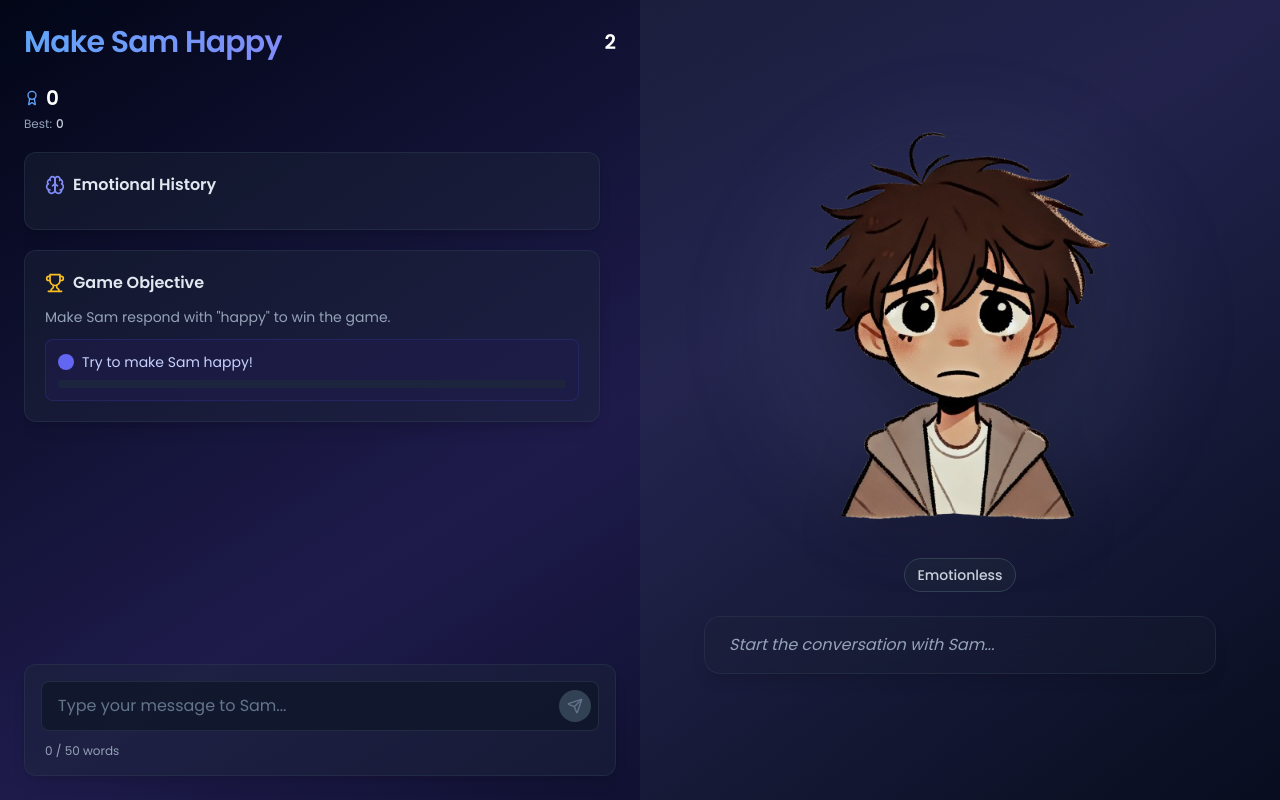
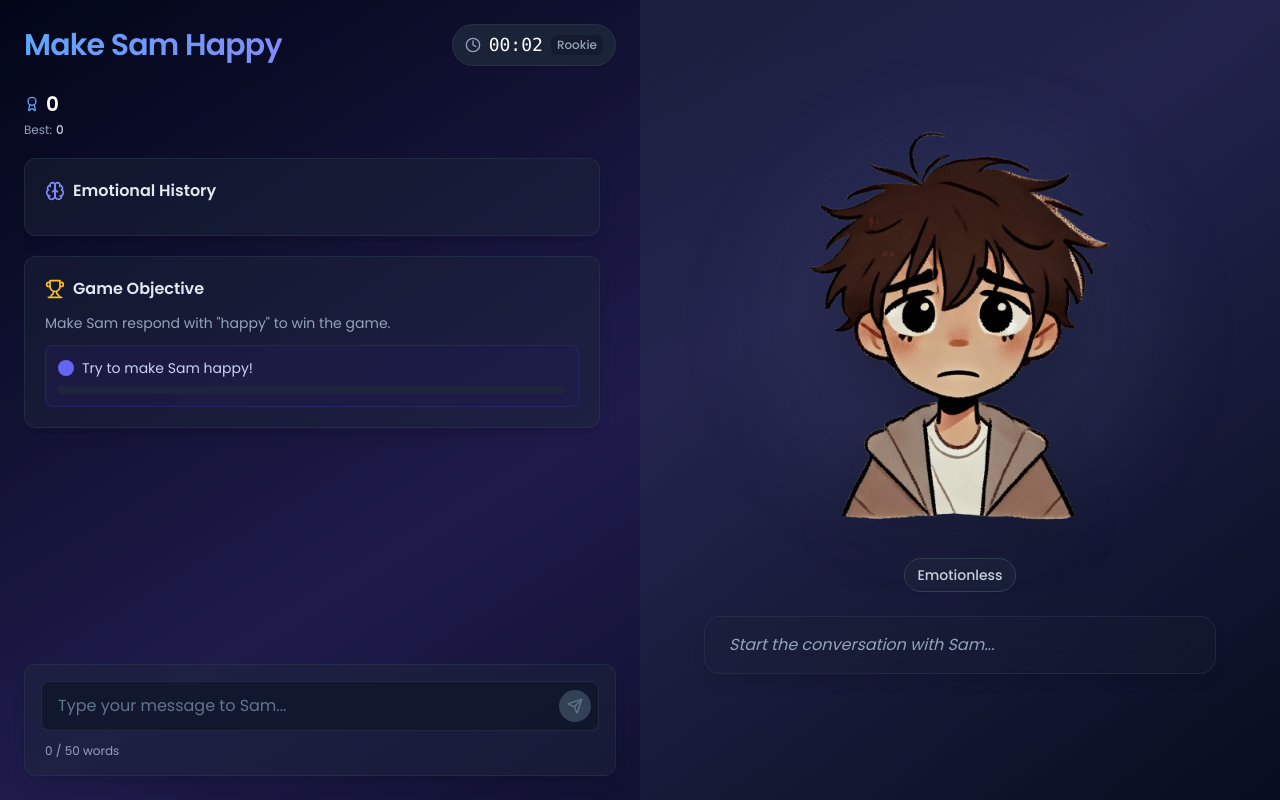
Before and after one commit to Grenish/make-sam-happy, a Next.js app: page / in a window 1280 px wide. Both pictures are taken after a click on the button "Start Game". Built offline with nearby package versions, Linux system fonts and the light colour scheme.

Commit message:
Refactor Timer component to reset time when not running and display formatted time with rank

```diff
--- a/components/timer.tsx
+++ b/components/timer.tsx
@@ -1,12 +1,17 @@
 "use client";
 
 import { useState, useEffect } from "react";
+import { Clock, Award } from "lucide-react";
 
 export const Timer = ({ isRunning }: { isRunning: boolean }) => {
   const [time, setTime] = useState(0);
+  const [formattedTime, setFormattedTime] = useState("00:00");
 
   useEffect(() => {
-    if (!isRunning) return;
+    if (!isRunning) {
+      setTime(0);
+      return;
+    }
 
     const interval = setInterval(() => {
       setTime((prevTime) => prevTime + 1);
@@ -15,5 +20,33 @@ export const Timer = ({ isRunning }: { isRunning: boolean }) => {
     return () => clearInterval(interval);
   }, [isRunning]);
 
-  return <h2 className="text-xl font-semibold">{time}</h2>;
+  useEffect(() => {
+    const minutes = Math.floor(time / 60);
+    const seconds = time % 60;
+
+    setFormattedTime(
+      `${minutes.toString().padStart(2, '0')}:${seconds.toString().padStart(2, '0')}`
+    );
+  }, [time]);
+
+  // Game ranks based on time
+  const getRank = () => {
+    if (time < 60) return { name: "Rookie", color: "text-slate-400" };
+    if (time < 180) return { name: "Explorer", color: "text-blue-400" };
+    if (time < 300) return { name: "Expert", color: "text-purple-400" };
+    if (time < 600) return { name: "Master", color: "text-amber-400" };
+    return { name: "Legend", color: "text-rose-400" };
+  };
+
+  const rank = getRank();
+
+  return (
+    <div className="flex items-center bg-slate-800/80 px-2 sm:px-3 py-1 sm:py-1.5 rounded-full border border-slate-700/50 shadow-sm">
+      <Clock className="w-3 h-3 sm:w-4 sm:h-4 text-slate-400 mr-1 sm:mr-2" />
+      <span className="text-base sm:text-lg font-mono font-medium text-white mr-1 sm:mr-2">{formattedTime}</span>
+      <div className={`text-[10px] sm:text-xs font-medium py-0.5 px-1 sm:px-1.5 rounded-md ${rank.color} bg-slate-900/60`}>
+        {rank.name}
+      </div>
+    </div>
+  );
 };
```
